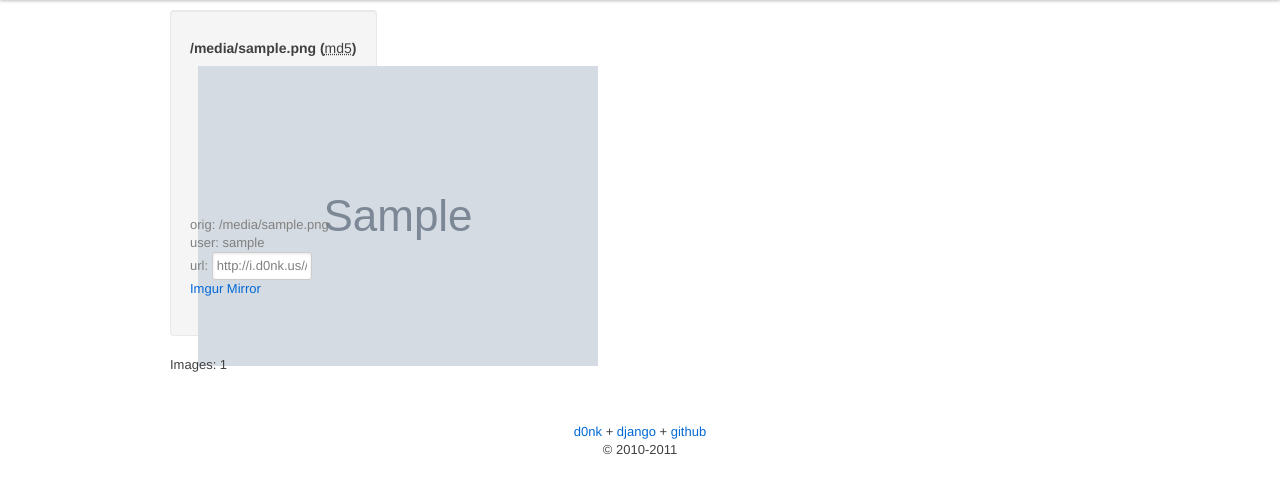
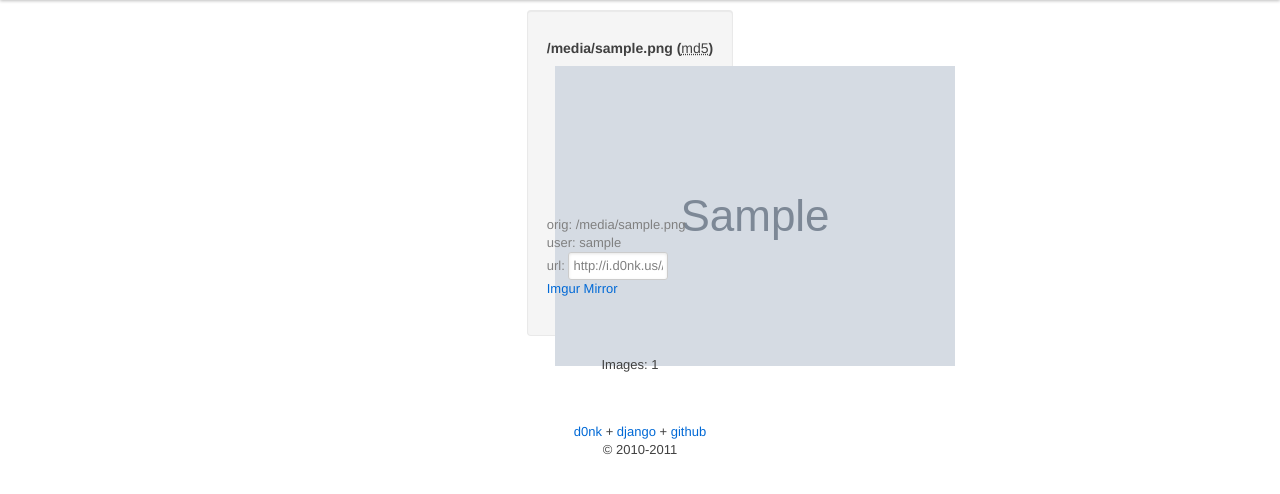
Before and after one commit to mjlee156/imghost, a Django app: template templates/list_images.html in a window 1280 px wide. Shown: the part 40-534 px from the top of the page. Run offline with Django 3.2, Linux system fonts and the light colour scheme; the template is opened without the code that fills it: most values are stand-ins (such as "Sample title", 1, 10 or a date in 2020); grey boxes marked "Sample" are stand-in pictures.

Commit message:
Style tweaks for list_view

```diff
--- a/data/static/style.css
+++ b/data/static/style.css
@@ -23,5 +23,9 @@ div.image .imgholder {
   text-align: center;
 }
 
+div.image ul {
+	text-align: left;
+}
+
 div.image a.imglink img {
 }
--- a/templates/list_images.html
+++ b/templates/list_images.html
@@ -1,5 +1,6 @@
 {% extends 'base.html' %}
 {% block content %}
+<div class="row" style="text-align:center;">
 {% for image in images %}
  <div class="well image">
      <h5>
@@ -22,7 +23,7 @@
 {% endfor %}
 
 <p>Images: {{ images|length }}</p>
-
+</div>
 <script>
     $("a.imglink").colorbox();
 </script>
```
